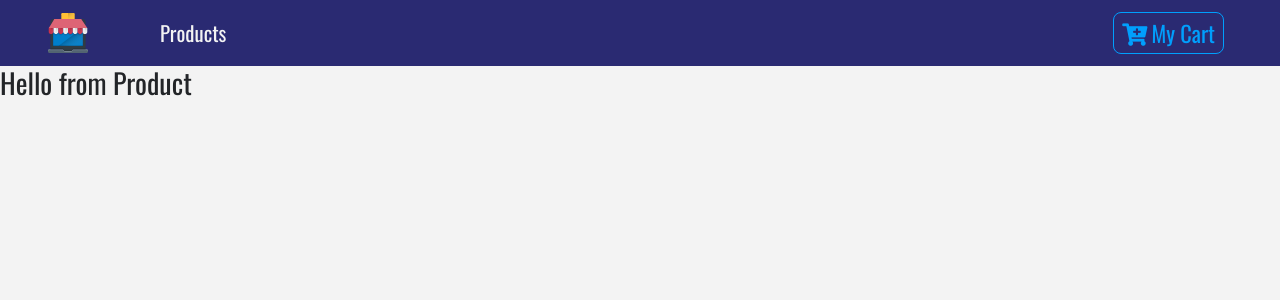
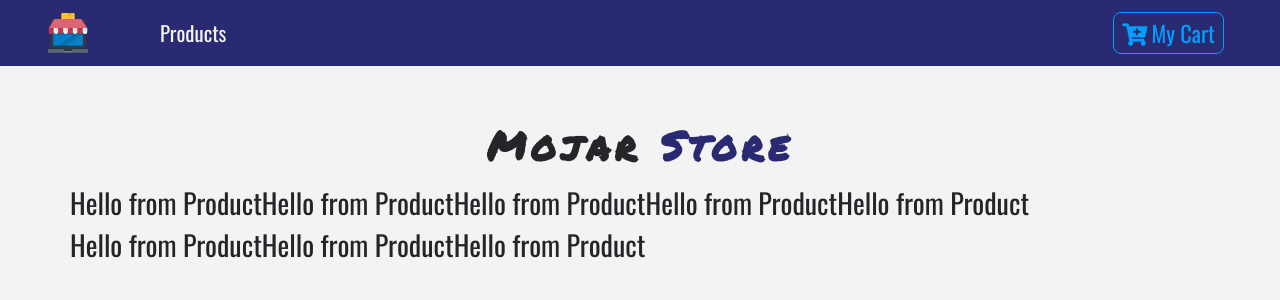
Before and after one commit to nazmulshuvo03/Mojar-Strore, a React (Create React App) app: page / in a window 1280 px wide. Shown: the top 300 px of the page. Built offline with nearby package versions, Linux system fonts and the light colour scheme.

Commit message:
context added

```diff
--- a/src/components/Button.js
+++ b/src/components/Button.js
@@ -8,7 +8,6 @@
 	color: var(--lightBlue);
 	border-radius: 0.5rem;
 	padding: 0.2rem 0.5rem;
-	cursor: pointer;
 	margin: 0.2rem 0.5rem 0.2rem 0;
 	transition: all 0.05s ease-in-out;
 
--- a/src/components/ProductList.js
+++ b/src/components/ProductList.js
@@ -1,13 +1,34 @@
 import React, { Component } from 'react';
 
 import Product from './Product';
+import Title from './Title';
+import { storeProducts } from '../data';
+import { ProductConsumer } from "../context";
 
 export default class ProductList extends Component {
+	state = {
+		products: storeProducts
+	};
 	render() {
 		return (
-			<div>
-				<Product />
-			</div>
+			<React.Fragment>
+				<div className="py-5">
+					<div className="container">
+						<Title name="Mojar" title="store" />
+						<div className="row">
+                            <ProductConsumer>
+                                {value => {
+                                    return(
+                                        value.product.map(product => {
+                                            return <Product key={product.id} product={product} />
+                                        })
+                                    )
+                                }}
+                            </ProductConsumer>
+                        </div>
+					</div>
+				</div>
+			</React.Fragment>
 		);
 	}
 }
--- /dev/null
+++ b/src/components/Title.js
@@ -0,0 +1,13 @@
+import React from 'react';
+
+export default function Title({ name, title }) {
+	return (
+		<div className="row">
+			<div className="col-10 mx-auto my-2 text-center text-title">
+				<h1 className="text-capitalize font-weight-bold">
+					{name} <strong className="text-blue">{title}</strong>
+				</h1>
+			</div>
+		</div>
+	);
+}
--- /dev/null
+++ b/src/context.js
@@ -0,0 +1,36 @@
+import React, { Component } from 'react';
+import { storeProducts, detailProduct } from './data';
+
+const ProductContext = React.createContext();
+
+class ProductProvider extends Component {
+    state = {
+        product: storeProducts,
+        detailProduct
+    }
+
+    handleDetail = () => {
+        console.log("Hello from handle details")
+    }
+
+    addToCart = () => {
+        console.log("hello from add to cart")
+    }
+
+	render() {
+		return (
+            <ProductContext.Provider value={{
+                ...this.state,
+                handleDetail: this.handleDetail,
+                addToCart: this.addToCart
+                }}
+            >
+                {this.props.children}
+            </ProductContext.Provider>
+        );
+	}
+}
+
+const ProductConsumer = ProductContext.Consumer;
+
+export { ProductProvider, ProductConsumer };
--- a/src/index.js
+++ b/src/index.js
@@ -4,12 +4,17 @@
 
 import './index.css';
 import App from './App';
+
+import { ProductProvider } from './context';
+
 import * as serviceWorker from './serviceWorker';
 
 ReactDOM.render(
-	<BrowserRouter>
-		<App />
-	</BrowserRouter>,
+	<ProductProvider>
+		<BrowserRouter>
+			<App />
+		</BrowserRouter>
+	</ProductProvider>,
 	document.getElementById('root')
 );
 
```
Also changed, not shown: src/data.js (+36 -41 lines), src/components/Navbar.js (line endings or trailing spaces).
